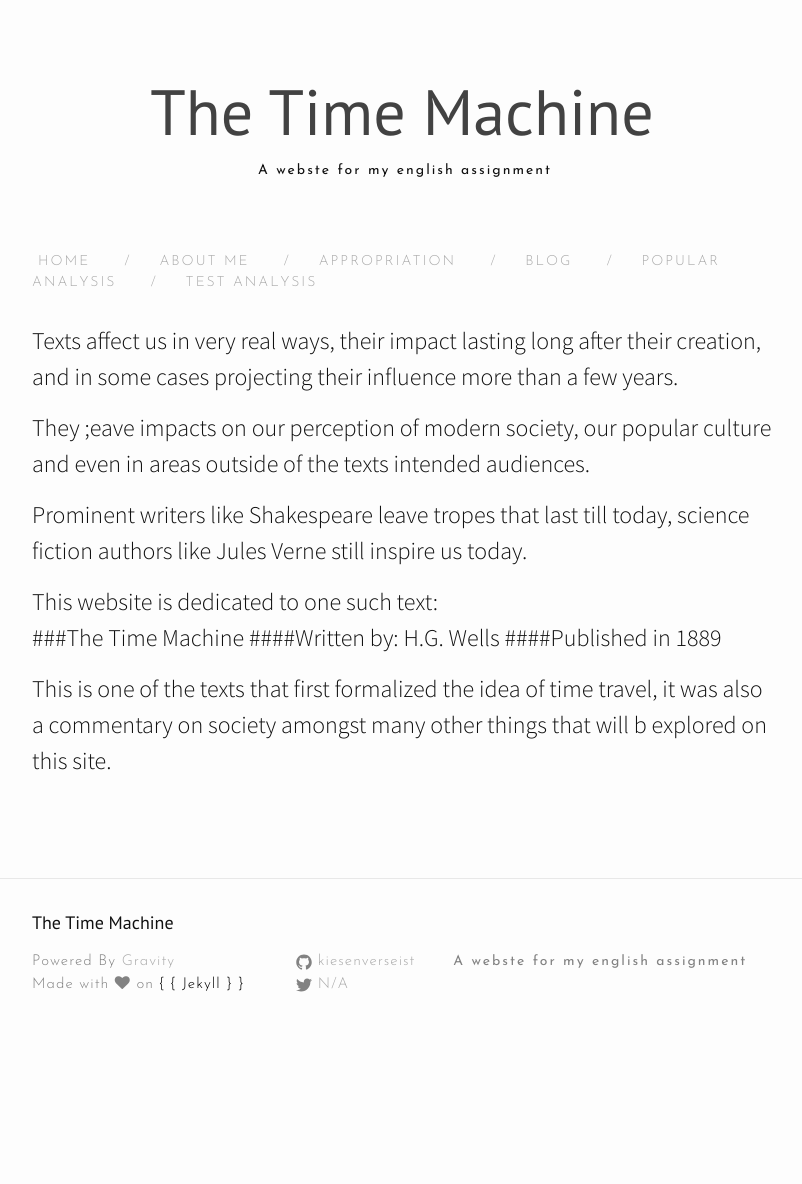
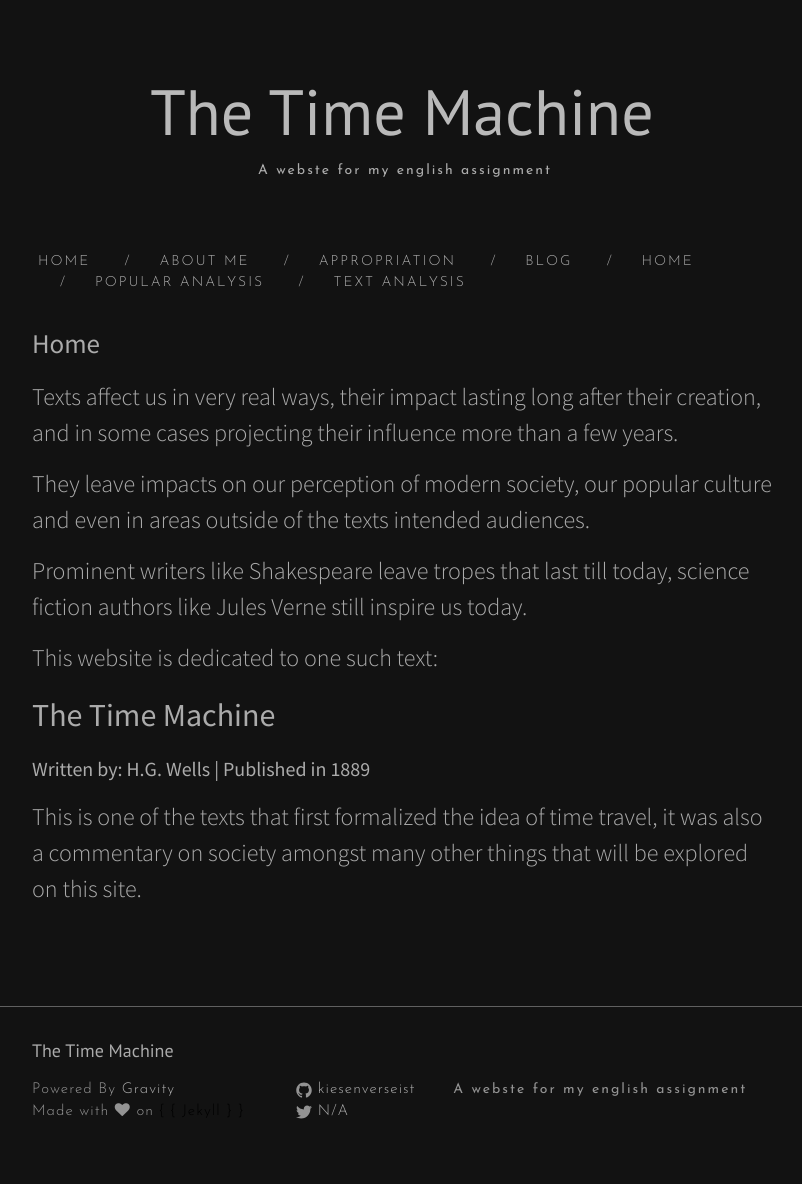
Before and after one commit to kiesenverseist/12017-Ext-English-Assignment, a Jekyll site: the page built from docs/index.md, in a window 1280 px wide. Shown: the whole page, without its empty margins (238-1040 px from the left). Built offline with Jekyll 4.4.1, drawn with Linux system fonts in a browser that asks for light colours; nearby versions of some CDN libraries; our own code applies the rules of GitHub Pages for plain Markdown files; before the commit the page ends 1056 px from its top, so only the background shows below that.

Commit message:
theme changes
chnaged from ligh to dark

```diff
--- a/docs/css/style.scss
+++ b/docs/css/style.scss
@@ -11,14 +11,20 @@
 $base-line-height: 1.5;
 
 $spacing-unit:     30px;
-
+/*
 $text-color:       #111;
 $background-color: #fdfdfd;
 $brand-color:      #2a7ae2;
 
-$grey-color:       #828282;
-$grey-color-light: lighten($grey-color, 40%);
-$grey-color-dark:  darken($grey-color, 25%);
+$grey-color:       #828282;*/
+
+$text-color:       #ababab;
+$background-color: #121212;
+$brand-color:      #2a7ae2;
+
+$grey-color:       #939393;
+$grey-color-dark: lighten($grey-color, 15%);
+$grey-color-light:  darken($grey-color, 20%);
 
 // Width of the content area
 $content-width:    800px;
@@ -152,21 +158,21 @@
     }
 
     &:hover {
-        color: black !important;
-        border-bottom: 1px dotted black ;
+        color: white !important;
+        border-bottom: 1px dotted white ;
     }
 
     &.page-link{
       &:hover {
           color: $text-color;
-          border-bottom: 1px dotted black ;
+          border-bottom: 1px dotted white ;
       }
     }
     &.postLink{
-      color: black !important;
+      color: $grey-color-dark !important;
       &:hover {
 
-          border-bottom: 1px dotted black ;
+          border-bottom: 1px dotted white ;
       }
 
       &:visited {
@@ -174,10 +180,10 @@
       }
     }
     &.post-title-link{
-      color: black !important;
+      color: $grey-color-dark !important;
       &:hover {
 
-          border-bottom: 1px dotted black !important ;
+          border-bottom: 1px dotted white !important ;
       }
 
       &:visited {
--- a/docs/index.md
+++ b/docs/index.md
@@ -1,15 +1,17 @@
 ---
 layout: page
 ---
+# Home
+
 Texts affect us in very real ways, their impact lasting long after their creation, and in some cases projecting their influence more than a few years.
 
-They ;eave impacts on our perception of modern society, our popular culture and even in areas outside of the texts intended audiences.
+They leave impacts on our perception of modern society, our popular culture and even in areas outside of the texts intended audiences.
 
 Prominent writers like Shakespeare leave tropes that last till today, science fiction authors like Jules Verne still inspire us today.
 
 This website is dedicated to one such text:
-###The Time Machine
-####Written by: H.G. Wells
-####Published in 1889
 
-This is one of the texts that first formalized the idea of time travel, it was also a commentary on society amongst many other things that will b explored on this site.
+## The Time Machine
+#### Written by: H.G. Wells | Published in 1889
+
+This is one of the texts that first formalized the idea of time travel, it was also a commentary on society amongst many other things that will be explored on this site.
```
Also changed, not shown: docs/404.html (+9 -1 lines), docs/_posts/2017-08-29-last-day-rush.md (added, +13 -0 lines), docs/popular_analysis.md (+1 -0 lines), docs/text_analysis.md (+2 -2 lines).
